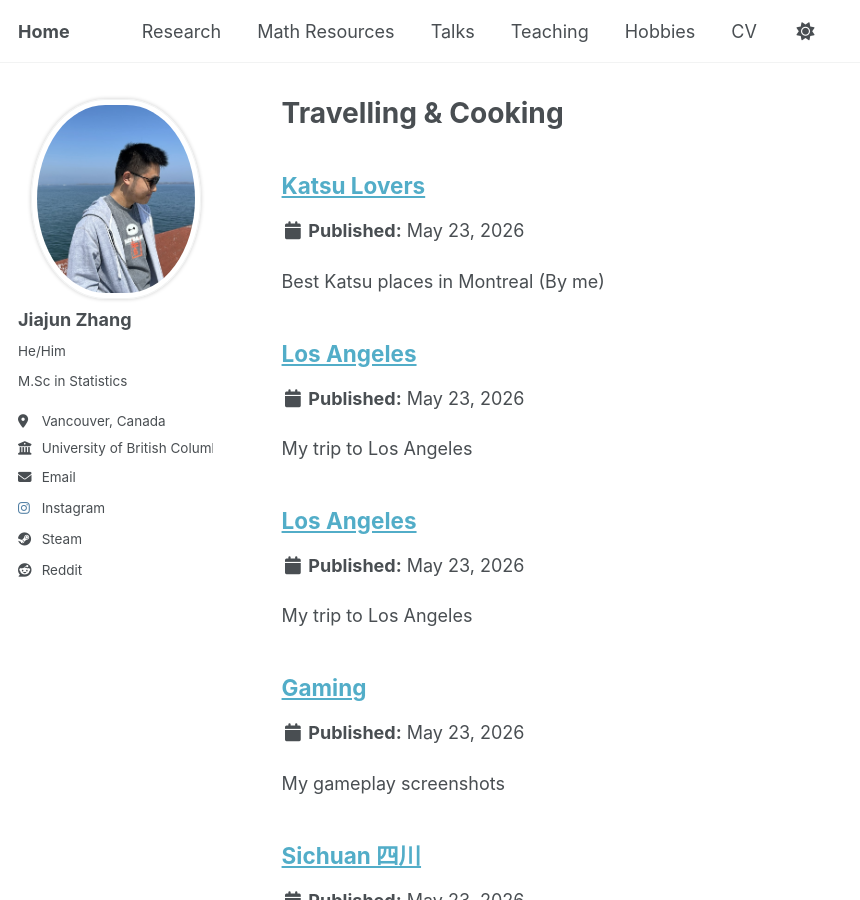
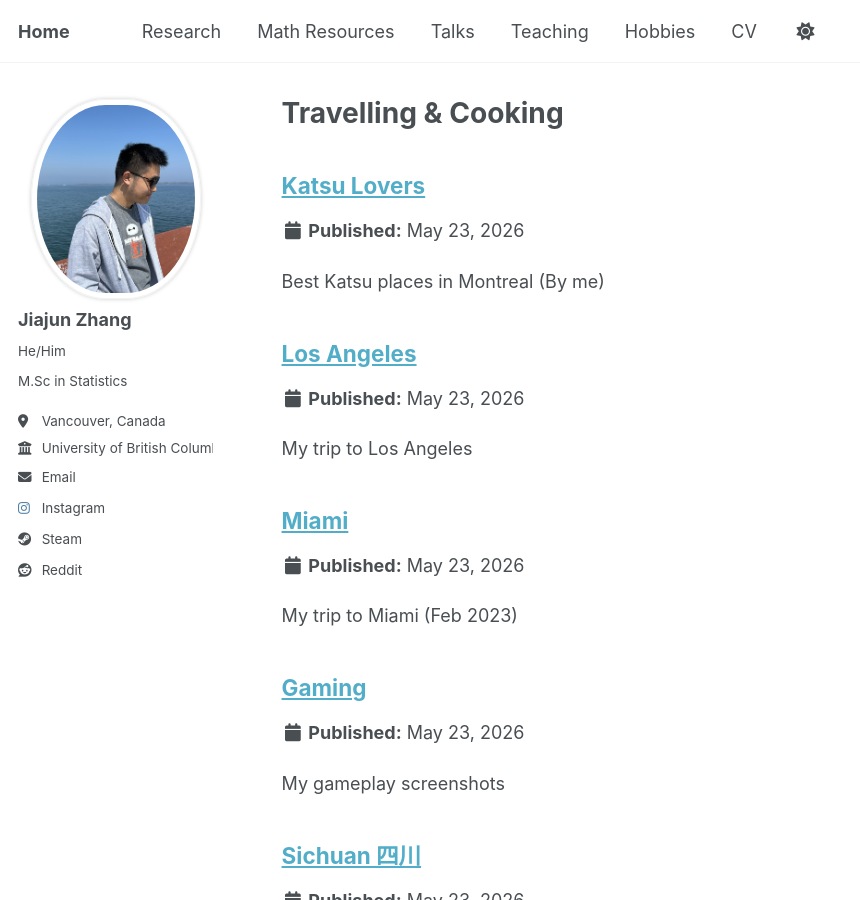
Before and after one commit to JohanssonRein/JohanssonRein.github.io, a Jekyll site: the page built from _pages/portfolio.html, in a window 1280 px wide and 900 px high. Shown: the whole window, without its empty margins (0-860 px from the left). Built offline with Jekyll 4.4.1, drawn with Linux system fonts in a browser that asks for light colours.

Commit message:
Update miami.md

```diff
--- a/_portfolio/miami.md
+++ b/_portfolio/miami.md
@@ -1,6 +1,6 @@
 ---
-title: "Los Angeles"
-excerpt: "My trip to Los Angeles"  #<br/><img src='/images/mcgill.jpg'>"
+title: "Miami"
+excerpt: "My trip to Miami (Feb 2023)"  #<br/><img src='/images/mcgill.jpg'>"
 collection: portfolio
 order: 3
 ---
```
